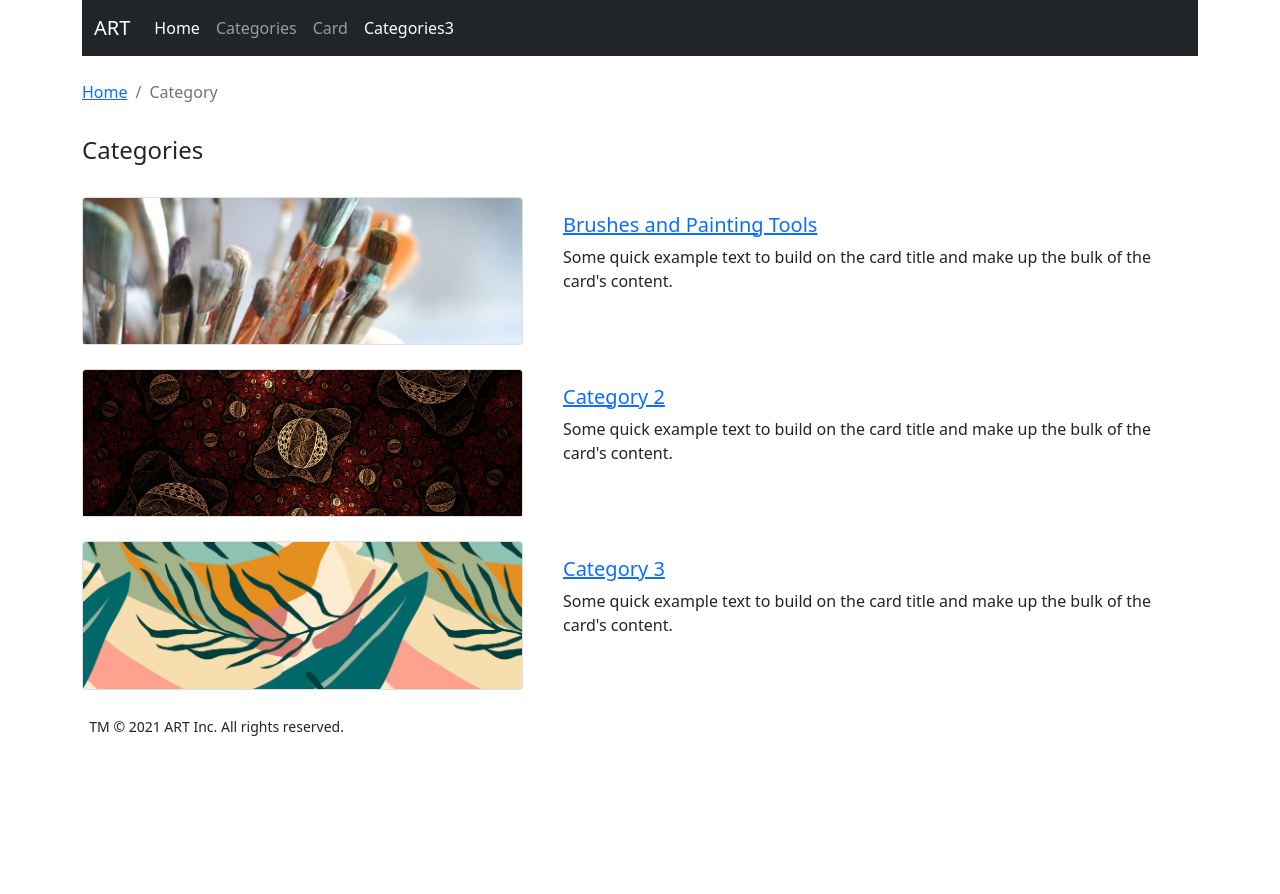
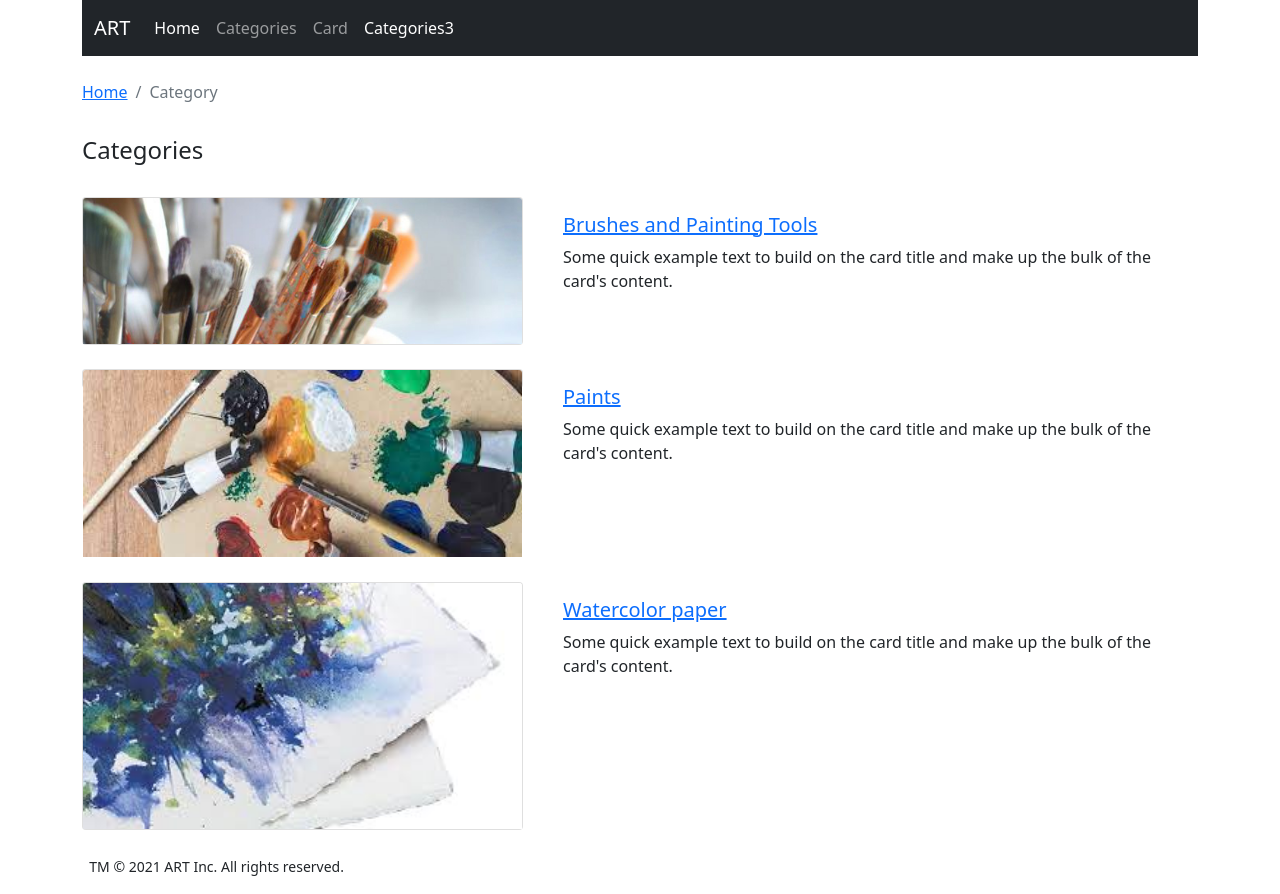
Before and after one commit to Anastasia1207/lesson-24, a React (Create React App) app: page /Categories3 in a window 1280 px wide. Before the commit the page ends 800 px from the top, so only its background shows below. Built offline with nearby package versions, Linux system fonts and the light colour scheme.

Commit message:
categories3

```diff
--- a/src/Components/Categories3.js
+++ b/src/Components/Categories3.js
@@ -1,12 +1,11 @@
 import Breadcrumb from 'react-bootstrap/Breadcrumb'
 import React from "react";
-import { Link, NavLink } from 'react-router-dom';
+import { NavLink } from 'react-router-dom';
 
+import Paints from '../Assets/Img/Paints.jpg';
+import Brushes from '../Assets/Img/Brushes.jpg';
+import Paper from '../Assets/Img/Paper.jpg';
 
-import pattern1 from '../Assets/Img/pattern1.jpg';
-import pattern2 from '../Assets/Img/pattern2.jpg';
-import pattern3 from '../Assets/Img/pattern3.jpg';
-import Brushes from '../Assets/Img/Brushes.jpg';
 function Categories3() {
 
     return (
@@ -52,14 +51,14 @@ function Categories3() {
                 <br></br>
                 <div className="row">
                 <div className="col-md-5">
-                    <div className="card card-fluid" style={{ width: 'auto' }}>
-                        <img src={pattern2} className="card-img-top" alt="Pattern two" />
+                    <div className="card card-fluid" style={{ height: '10%', width: 'auto' }}>
+                        <img src={Paints} className="card-img-top" alt="Pattern two" />
                         </div>
                         </div>
                         <div className="col-md-7">
                         <div className="card-body">
                             <h5 className="card-title">
-                                <NavLink to="/">Category 2</NavLink>
+                                <NavLink to="/">Paints</NavLink>
                             </h5>
                             <p className="card-text">Some quick example text to build on the card title and make up the bulk of the card's content.</p>
                         </div>
@@ -69,13 +68,13 @@ function Categories3() {
                     <div className="row">
                 <div className="col-md-5">
                     <div className="card" style={{ width: 'auto' }}>
-                        <img src={pattern3} className="card-img-top" alt="Pattern three" />
+                        <img src={Paper} className="card-img-top" alt="Pattern three" />
                         </div>
                         </div>
                         <div className="col-md-7">
                         <div className="card-body">
                             <h5 className="card-title">
-                                <NavLink to="/">Category 3</NavLink>
+                                <NavLink to="/">Watercolor paper</NavLink>
                             </h5>
                             <p className="card-text">Some quick example text to build on the card title and make up the bulk of the card's content.</p>
                         </div>
```
Also changed, not shown: src/Assets/Img/Paints.jpg (added), src/Assets/Img/Paper.jpg (added).
